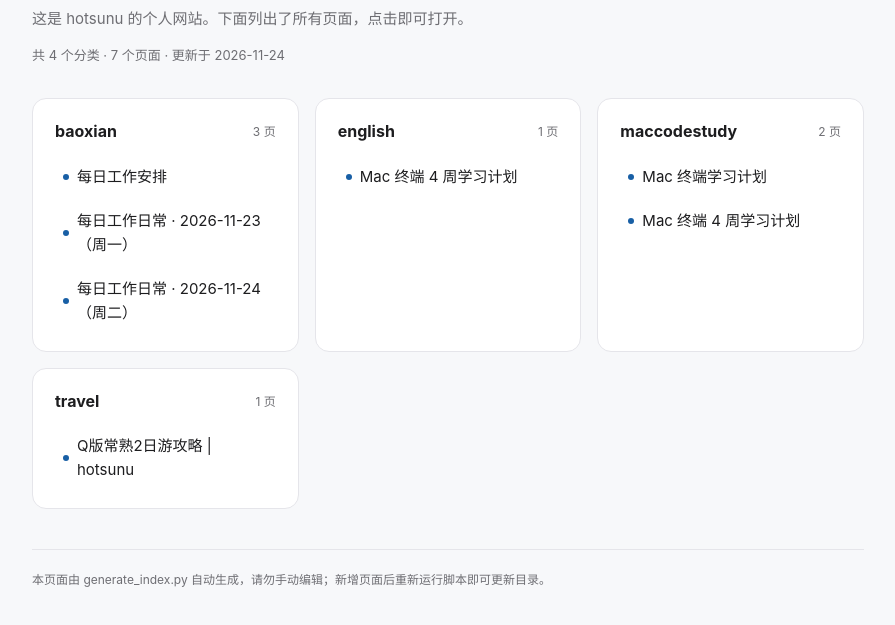
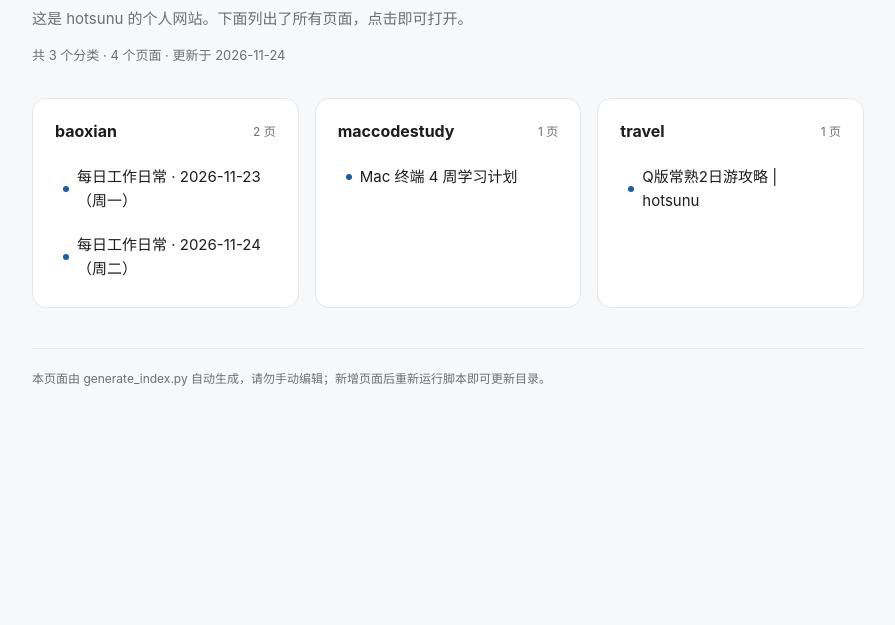
Before and after one commit to hotsunu/site, a plain HTML site: page index.html in a window 1280 px wide. Shown: the part 143-768 px from the top of the page, without its empty margins (192-1087 px from the left). Drawn offline with Linux system fonts and the light colour scheme.

Commit message:
chore: 自动更新主页目录 [skip ci]

```diff
--- a/index.html
+++ b/index.html
@@ -80,28 +80,20 @@
     <span class="eyebrow">站点目录</span>
     <h1>hotsunu 的网站</h1>
     <p class="lead">这是 hotsunu 的个人网站。下面列出了所有页面，点击即可打开。</p>
-    <p class="stats">共 4 个分类 · 7 个页面 · 更新于 2026-11-24</p>
+    <p class="stats">共 3 个分类 · 4 个页面 · 更新于 2026-11-24</p>
   </header>
 
   <div class="grid">
         <section class="card">
-          <h2>baoxian<span class="count">3 页</span></h2>
+          <h2>baoxian<span class="count">2 页</span></h2>
           <ul>
-          <li><a href="baoxian/index.html"><span class="dot"></span>每日工作安排</a></li>
           <li><a href="baoxian/%E6%AF%8F%E6%97%A5%E5%B7%A5%E4%BD%9C%E5%AE%89%E6%8E%92_2026-11-23.html"><span class="dot"></span>每日工作日常 · 2026-11-23（周一）</a></li>
           <li><a href="baoxian/%E6%AF%8F%E6%97%A5%E5%B7%A5%E4%BD%9C%E5%AE%89%E6%8E%92_2026-11-24.html"><span class="dot"></span>每日工作日常 · 2026-11-24（周二）</a></li>
           </ul>
         </section>
         <section class="card">
-          <h2>english<span class="count">1 页</span></h2>
+          <h2>maccodestudy<span class="count">1 页</span></h2>
           <ul>
-          <li><a href="english/mac-terminal-learning-plan.html"><span class="dot"></span>Mac 终端 4 周学习计划</a></li>
-          </ul>
-        </section>
-        <section class="card">
-          <h2>maccodestudy<span class="count">2 页</span></h2>
-          <ul>
-          <li><a href="maccodestudy/index.html"><span class="dot"></span>Mac 终端学习计划</a></li>
           <li><a href="maccodestudy/mac-terminal-learning-plan.html"><span class="dot"></span>Mac 终端 4 周学习计划</a></li>
           </ul>
         </section>
```
